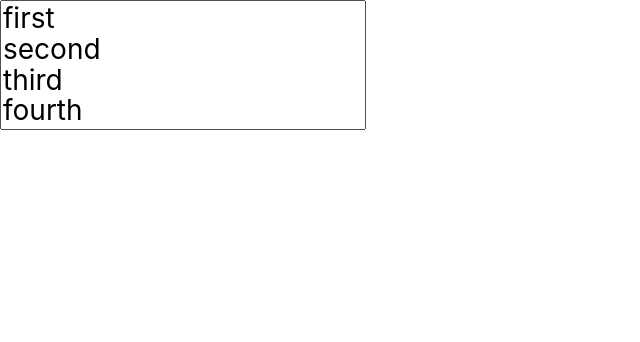
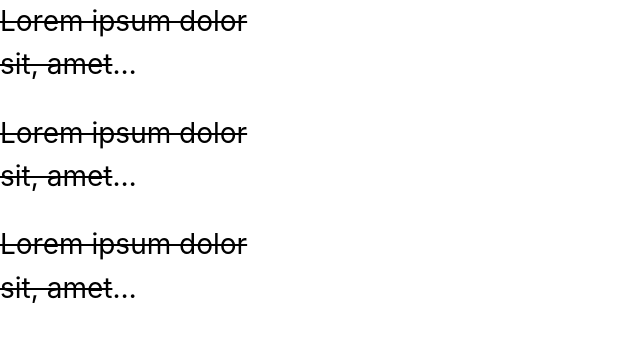
Before and after one commit to AdityaAnuragi/notes-app, a React (Vite) app: page / in a window 1280 px wide. Shown: the top 342 px of the page, without its empty margins (0-640 px from the left). Built offline with nearby package versions, Linux system fonts and the light colour scheme.

Commit message:
A div that takes in a value with a set width and number of lines, and shows an ellipsis only at the very end if content is overflowing, why is this so infuriatingly difficult to make? it requried a display property set to a value that seems ancient

```diff
--- a/src/App.jsx
+++ b/src/App.jsx
@@ -2,10 +2,16 @@
 // import "./App.css"
 // import useThrottle from "./customHooks/useThrottle"
 // import { TooltipButtonWrapper } from "./components/tooltipButton"
-import { OpenNote } from "./components/OpenNote"
+// import { OpenNote } from "./components/OpenNote"
 import { NoteInHomePage } from "./components/NoteInHomePage"
 function App() {
-  return <NoteInHomePage />
+  return (
+    <>
+      <NoteInHomePage />
+      <NoteInHomePage />
+      <NoteInHomePage />
+    </>
+  )
 }
 
 export default App
--- a/src/components/NoteInHomePage.jsx
+++ b/src/components/NoteInHomePage.jsx
@@ -1,27 +1,15 @@
 import note from "./NoteInHomePage.module.css"
 
 function NoteInHomePage() {
-  const data = "first\nsecond\nthird\nfourth\nfifth"
-  // const data = "123456789123456789"
-
-  function getStringWithReducedInfo(str) {
-    if(str.length > 84) {
-      return str.slice(0,)
-    }
-
-
-
-    const arrOfLines = str.split("\n")
-    console.log(arrOfLines)
-    if(arrOfLines.length > 3) {
-      return (arrOfLines.slice(0,3).join("\n")+"\n...")
-    }
-
-  }
-
+  // const value = "first\nsecond\nthird\nfourth\nfifth"
+  // const value = "first second third fourth fifth"
+  const value = "Lorem ipsum dolor sit, amet consectetur adipisicing elit\nLorem ipsum dolor sit, amet consectetur adipisicing elit\nLorem ipsum dolor sit, amet consectetur adipisicing elit"
   return (
     <>
-      <textarea className={note.textarea} /*value={getStringWithReducedInfo(data)}*/ value={data} rows={5} />
+      <div className={note.container}>
+        {value}
+      </div>
+      <br />
     </>
   )
 }
--- a/src/components/NoteInHomePage.module.css
+++ b/src/components/NoteInHomePage.module.css
@@ -1,10 +1,15 @@
-.textarea {
-  resize: none;
+.container {
   font-size: 28px;
-  line-height: 1.1;
-  max-height: 130px;
-  overflow-y: hidden;
-  /* height: auto; */
-  /* box-sizing: content-box;
-  font-family: monospace; */
+  /* background-color: lightblue; */
+
+  width: 275px;
+
+  text-decoration: line-through;
+
+  display: -webkit-box;
+  -webkit-box-orient: vertical;
+  -webkit-line-clamp: 2;
+  overflow: hidden;
+  text-overflow: ellipsis;
+
 }
```
